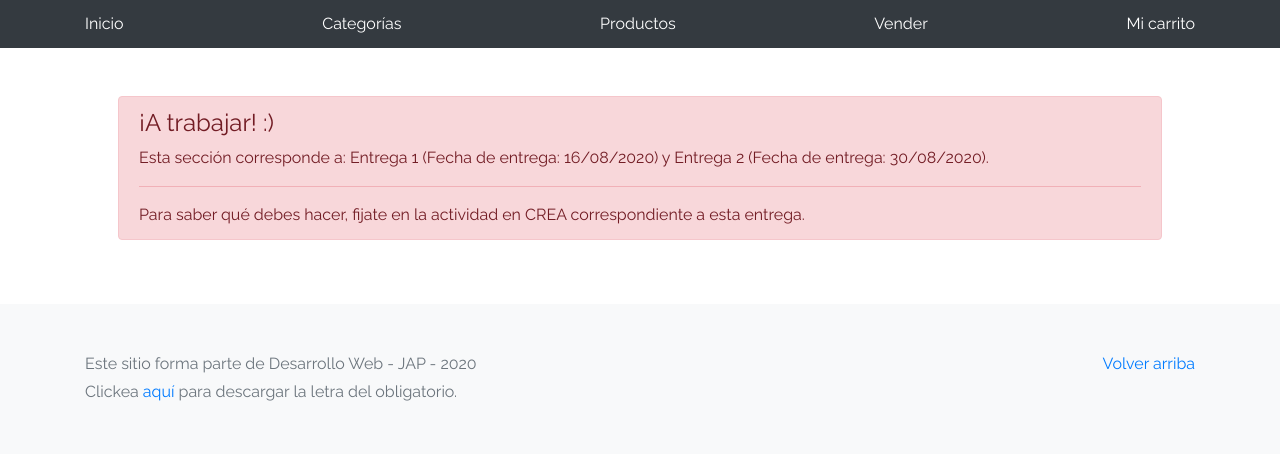
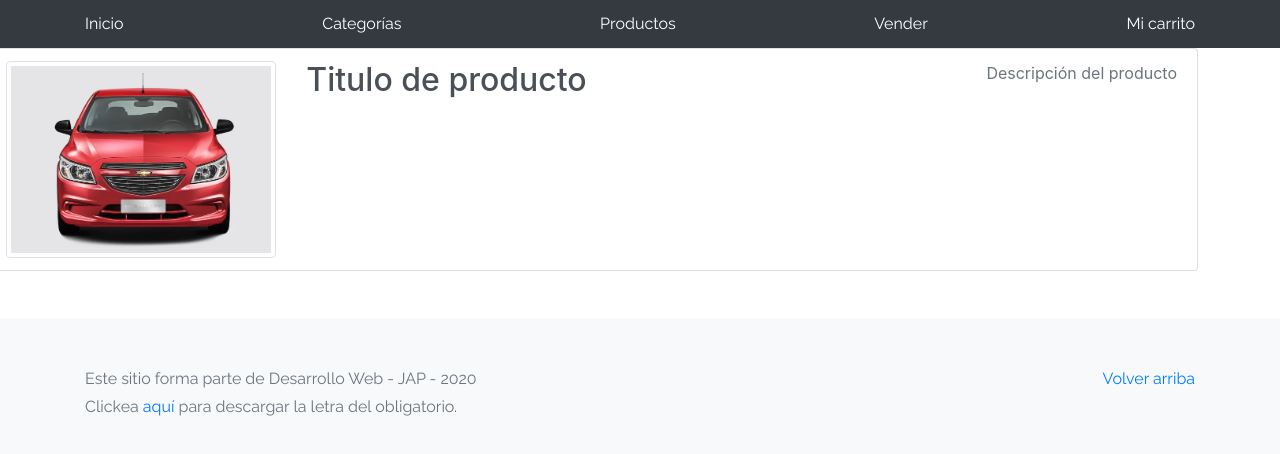
Before and after one commit to mateosebpe/repo_ecommerce_jap, a plain HTML site: page products.html in a window 1280 px wide. Drawn offline with Linux system fonts and the light colour scheme; no server answers.

Commit message:
Products
Added generic product element in html and getJSONData of products in JS.

```diff
--- a/js/products.js
+++ b/js/products.js
@@ -1,6 +1,15 @@
-//Función que se ejecuta una vez que se haya lanzado el evento de
-//que el documento se encuentra cargado, es decir, se encuentran todos los
-//elementos HTML presentes.
+var currentProductsArray = [];
+
+function sortAndShowProducts (productsArray){
+currentProductsArray = productsArray;
+}
+
+
+
 document.addEventListener("DOMContentLoaded", function (e) {
-
+getJSONData(PRODUCTS_URL).then(function(resultObj){
+    if(resultObj.status = "ok"){
+        sortAndShowProducts(resultObj.data);
+    }
 });
+});
--- a/products.html
+++ b/products.html
@@ -1,6 +1,7 @@
 <!DOCTYPE html>
 <!-- saved from url=(0049)https://getbootstrap.com/docs/4.3/examples/album/ -->
 <html lang="en">
+
 <head>
   <meta http-equiv="Content-Type" content="text/html; charset=UTF-8">
   <meta name="viewport" content="width=device-width, initial-scale=1, shrink-to-fit=no">
@@ -13,6 +14,7 @@
   <link href="css/bootstrap.min.css" rel="stylesheet">
   <link href="css/styles.css" rel="stylesheet">
 </head>
+
 <body>
   <nav class="site-header sticky-top py-1 bg-dark">
     <div class="container d-flex flex-column flex-md-row justify-content-between">
@@ -23,14 +25,34 @@
       <a class="py-2 d-none d-md-inline-block" href="cart.html">Mi carrito</a>
     </div>
   </nav>
-    <div class="container p-5">
-      <div class="alert alert-danger" role="alert" style="position: relative; width:auto; top: 0;">
-        <h4 class="alert-heading">¡A trabajar! :)</h4>
-        <p>Esta sección corresponde a: Entrega 1 (Fecha de entrega: 16/08/2020) y Entrega 2 (Fecha de entrega: 30/08/2020).</p>
-        <hr>
-        <p class="mb-0">Para saber qué debes hacer, fijate en la actividad en CREA correspondiente a esta entrega.</p>
+
+  <main role="main" class="pb-5">
+    <!--Lista de productos-->
+    <div class="row">
+      <div class="list-group" id="cat-list-container">
+        <!--Productos genéricos-->
+        <a href="products-info.html" class="list-group-item list-group-item-action">
+          <div class="row">
+
+            <div class="col-3">
+              <img src="img/prod1_1.jpg" class="img-thumbnail">
+            </div>
+
+            <div class="col">
+              <div class="d-flex w-100 justify-content-between">
+                <h2 class="mb-1">Titulo de producto</h2>
+                <p class="text-muted">Descripción del producto</p>
+              </div>
+
             </div>
           </div>
+        </a>
+      </div>
+    </div>
+  </main>
+
+
+
   <footer class="text-muted bg-light">
     <div class="container">
       <p class="float-right">
@@ -40,10 +62,18 @@
       <p>Clickea <a target="_blank" href="Letra.pdf">aquí</a> para descargar la letra del obligatorio.</p>
     </div>
   </footer>
-    <div id="spinner-wrapper"><div class="lds-ring"><div></div><div></div><div></div><div></div></div></div>
+  <div id="spinner-wrapper">
+    <div class="lds-ring">
+      <div></div>
+      <div></div>
+      <div></div>
+      <div></div>
+    </div>
+  </div>
   <script src="js/jquery-3.4.1.min.js"></script>
   <script src="js/bootstrap.bundle.min.js"></script>
   <script src="js/init.js"></script>
   <script src="js/products.js"></script>
 </body>
+
 </html>
```
Lines whose indentation alone changed are shown as unchanged.
